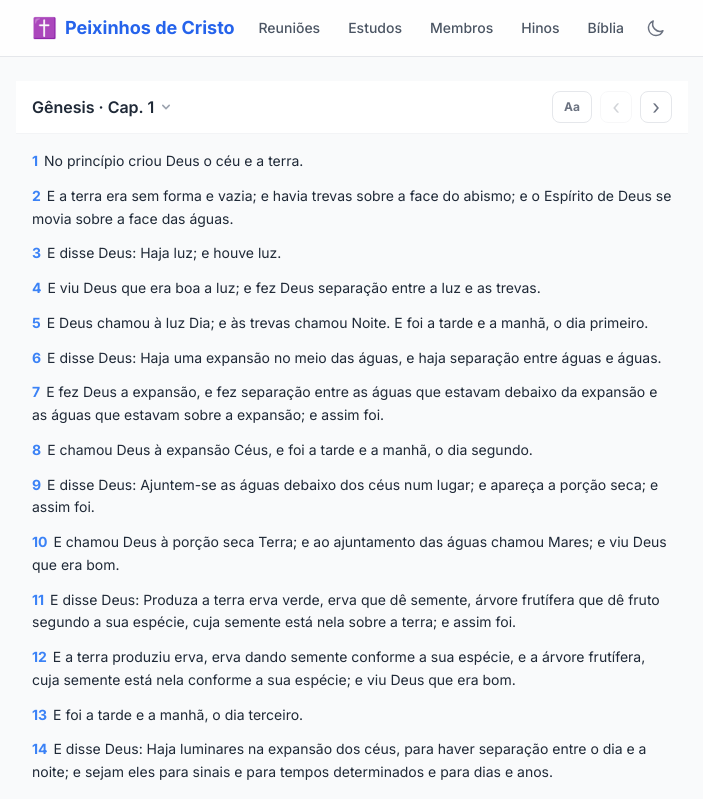
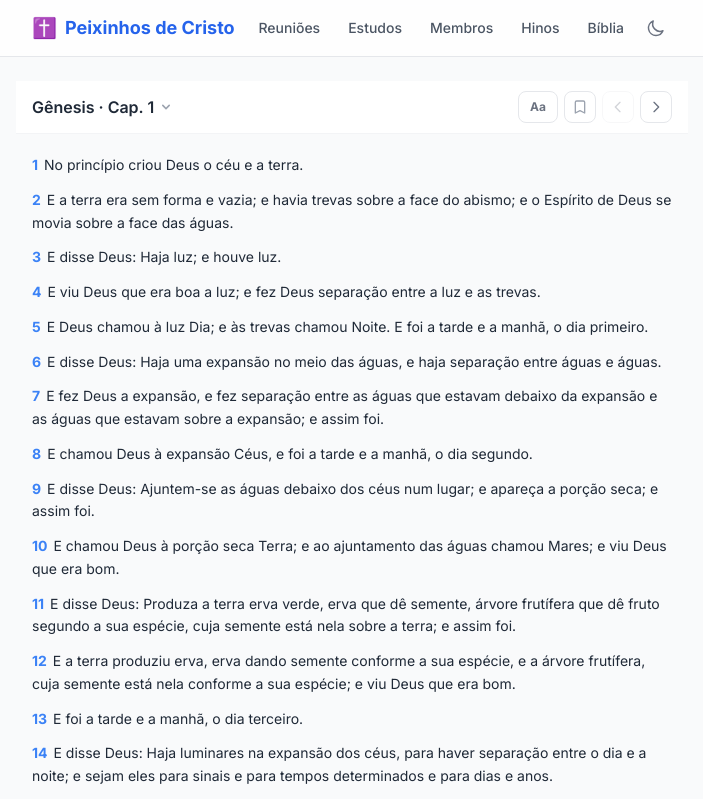
Before and after one commit to Antony19992/gestor-celula, a Next.js app in the folder app-front/: page /biblia in a window 1280 px wide. Shown: the top 799 px of the page, without its empty margins (288-991 px from the left). Built offline with nearby package versions, Linux system fonts and the light colour scheme.

Commit message:
implementação de marcador de pagina e marca texto

```diff
--- a/app-front/src/app/biblia/page.tsx
+++ b/app-front/src/app/biblia/page.tsx
@@ -7,23 +7,61 @@ import { useFontSize } from "@/hooks/useFontSize";
 import { localCache } from "@/lib/local-cache";
 
 const POS_KEY = "biblia-pos";
+const BM_KEY  = "gc:biblia-bm";
+const HL_KEY  = "gc:biblia-hl";
+
+interface Bookmark {
+  abbrev: string;
+  chapter: number;
+  bookName: string;
+}
+
+// ─── Helpers de storage ───────────────────────────────────────────────────────
+
+function loadBookmarks(): Bookmark[] {
+  try { return JSON.parse(localStorage.getItem(BM_KEY) ?? "[]"); } catch { return []; }
+}
+
+function saveBookmarks(bm: Bookmark[]) {
+  try { localStorage.setItem(BM_KEY, JSON.stringify(bm)); } catch {}
+}
+
+function loadHighlights(): Set<string> {
+  try { return new Set(JSON.parse(localStorage.getItem(HL_KEY) ?? "[]")); } catch { return new Set(); }
+}
+
+function saveHighlights(hl: Set<string>) {
+  try { localStorage.setItem(HL_KEY, JSON.stringify([...hl])); } catch {}
+}
+
+// ─── Página principal ─────────────────────────────────────────────────────────
 
 export default function BibliaPage() {
-  const [abbrev, setAbbrev] = useState("gn");
-  const [chapter, setChapter] = useState(0);
-  const [verses, setVerses] = useState<string[]>([]);
-  const [loading, setLoading] = useState(true);
-  const [error, setError] = useState<string | null>(null);
-  const [showModal, setShowModal] = useState(false);
-  const [step, setStep] = useState<"book" | "chapter">("book");
-  const [testament, setTestament] = useState<"AT" | "NT">("AT");
+  const [abbrev, setAbbrev]           = useState("gn");
+  const [chapter, setChapter]         = useState(0);
+  const [verses, setVerses]           = useState<string[]>([]);
+  const [loading, setLoading]         = useState(true);
+  const [error, setError]             = useState<string | null>(null);
+  const [showModal, setShowModal]     = useState(false);
+  const [step, setStep]               = useState<"book" | "chapter">("book");
+  const [testament, setTestament]     = useState<"AT" | "NT">("AT");
   const [pendingAbbrev, setPendingAbbrev] = useState("gn");
+
+  const [bookmarks, setBookmarks]     = useState<Bookmark[]>([]);
+  const [highlights, setHighlights]   = useState<Set<string>>(new Set());
+
   const { fontSize, cycleFontSize } = useFontSize();
 
-  const bookMeta = BIBLE_BOOKS.find((b) => b.abbrev === abbrev)!;
+  const bookMeta   = BIBLE_BOOKS.find((b) => b.abbrev === abbrev)!;
   const pendingMeta = BIBLE_BOOKS.find((b) => b.abbrev === pendingAbbrev)!;
+  const maxChapter = bookMeta?.chapterCount ?? 1;
+  const isBookmarked = bookmarks.some((b) => b.abbrev === abbrev && b.chapter === chapter);
 
+  // ── Restaurar posição e dados persistidos ──────────────────────────────────
   useEffect(() => {
+    setBookmarks(loadBookmarks());
+    setHighlights(loadHighlights());
+
     const saved = localCache.get<{ abbrev: string; chapter: number }>(POS_KEY);
     if (saved?.data) {
       setAbbrev(saved.data.abbrev);
@@ -32,6 +70,7 @@ export default function BibliaPage() {
     }
   }, []);
 
+  // ── Carregar livro ao mudar abbrev ─────────────────────────────────────────
   useEffect(() => {
     let cancelled = false;
     setLoading(true);
@@ -47,18 +86,51 @@ export default function BibliaPage() {
     // eslint-disable-next-line react-hooks/exhaustive-deps
   }, [abbrev]);
 
+  // ── Atualizar versículos ao mudar capítulo ─────────────────────────────────
   useEffect(() => {
     if (loading) return;
-    fetchBibleBook(abbrev).then((chapters) => { setVerses(chapters[chapter] ?? []); });
+    fetchBibleBook(abbrev).then((chapters) => setVerses(chapters[chapter] ?? []));
     localCache.set(POS_KEY, { abbrev, chapter });
     // eslint-disable-next-line react-hooks/exhaustive-deps
   }, [chapter]);
 
-  const openModal = () => {
+  // ── Marcador de página ─────────────────────────────────────────────────────
+  const toggleBookmark = () => {
+    const next = isBookmarked
+      ? bookmarks.filter((b) => !(b.abbrev === abbrev && b.chapter === chapter))
+      : [...bookmarks, { abbrev, chapter, bookName: bookMeta?.name ?? "" }];
+    setBookmarks(next);
+    saveBookmarks(next);
+  };
+
+  const removeBookmark = (bm: Bookmark) => {
+    const next = bookmarks.filter((b) => !(b.abbrev === bm.abbrev && b.chapter === bm.chapter));
+    setBookmarks(next);
+    saveBookmarks(next);
+  };
+
+  const goToBookmark = (bm: Bookmark) => {
+    setPendingAbbrev(bm.abbrev);
+    setAbbrev(bm.abbrev);
+    setChapter(bm.chapter);
+    localCache.set(POS_KEY, { abbrev: bm.abbrev, chapter: bm.chapter });
+    setShowModal(false);
+  };
+
+  // ── Marcador de texto ──────────────────────────────────────────────────────
+  const toggleHighlight = (key: string) => {
+    const next = new Set(highlights);
+    next.has(key) ? next.delete(key) : next.add(key);
+    setHighlights(next);
+    saveHighlights(next);
+  };
+
+  // ── Seletor de livro/capítulo ──────────────────────────────────────────────
+  const openModal = (initialStep: "book" | "chapter" = "book") => {
     const meta = BIBLE_BOOKS.find((b) => b.abbrev === abbrev);
     setTestament(meta?.testament ?? "AT");
     setPendingAbbrev(abbrev);
-    setStep("book");
+    setStep(initialStep);
     setShowModal(true);
   };
 
@@ -82,18 +154,20 @@ export default function BibliaPage() {
     setShowModal(false);
   };
 
+  // ── Classes utilitárias ────────────────────────────────────────────────────
   const fontClass =
     fontSize === "sm" ? "text-sm leading-relaxed" :
-    fontSize === "base" ? "text-base leading-relaxed" :
-    "text-lg leading-relaxed";
+    fontSize === "base" ? "text-base leading-relaxed" : "text-lg leading-relaxed";
 
-  const fontLabel = fontSize === "sm" ? "Aa" : fontSize === "base" ? "Aa+" : "Aa++";
-  const maxChapter = bookMeta?.chapterCount ?? 1;
+  const iconBtnCls =
+    "flex h-8 w-8 shrink-0 items-center justify-center rounded-lg border border-gray-200 text-gray-500 transition-colors hover:bg-gray-50 disabled:opacity-30 dark:border-gray-700 dark:text-gray-400 dark:hover:bg-gray-800";
 
   return (
     <>
-      <div className="sticky top-14 z-30 -mx-4 flex items-center gap-2 border-b border-gray-100 bg-white px-4 py-2.5 dark:border-gray-800 dark:bg-gray-900">
-        <button onClick={openModal} className="flex min-w-0 flex-1 items-center gap-1 text-left">
+      {/* ── Sub-header ──────────────────────────────────────────────────────── */}
+      <div className="sticky top-14 z-30 -mx-4 flex items-center gap-1.5 border-b border-gray-100 bg-white px-4 py-2.5 dark:border-gray-800 dark:bg-gray-900">
+        {/* Título + seletor */}
+        <button onClick={() => openModal("book")} className="flex min-w-0 flex-1 items-center gap-1 text-left">
           <span className="truncate font-semibold text-gray-800 dark:text-gray-100">
             {bookMeta?.name ?? "—"} · Cap. {chapter + 1}
           </span>
@@ -102,21 +176,39 @@ export default function BibliaPage() {
           </svg>
         </button>
 
+        {/* Tamanho da fonte */}
         <button onClick={cycleFontSize} title="Tamanho da fonte"
           className="flex h-8 w-10 shrink-0 items-center justify-center rounded-lg border border-gray-200 text-xs font-bold text-gray-500 transition-colors hover:bg-gray-50 dark:border-gray-700 dark:text-gray-400 dark:hover:bg-gray-800">
-          {fontLabel}
+          {fontSize === "sm" ? "Aa" : fontSize === "base" ? "Aa+" : "Aa++"}
         </button>
 
-        <button onClick={() => setChapter((c) => Math.max(0, c - 1))} disabled={chapter === 0}
-          className="flex h-8 w-8 shrink-0 items-center justify-center rounded-lg border border-gray-200 text-xl text-gray-500 transition-colors hover:bg-gray-50 disabled:opacity-30 dark:border-gray-700 dark:text-gray-400 dark:hover:bg-gray-800">
-          ‹
+        {/* Marcador de página */}
+        <button onClick={toggleBookmark} title={isBookmarked ? "Remover marcador" : "Adicionar marcador"}
+          className={`flex h-8 w-8 shrink-0 items-center justify-center rounded-lg border transition-colors ${
+            isBookmarked
+              ? "border-amber-300 bg-amber-50 text-amber-500 hover:bg-amber-100 dark:border-amber-700 dark:bg-amber-900/30 dark:text-amber-400"
+              : "border-gray-200 text-gray-400 hover:bg-gray-50 dark:border-gray-700 dark:hover:bg-gray-800"
+          }`}>
+          <svg className="h-4 w-4" fill={isBookmarked ? "currentColor" : "none"} viewBox="0 0 24 24" stroke="currentColor">
+            <path strokeLinecap="round" strokeLinejoin="round" strokeWidth={2}
+              d="M5 5a2 2 0 012-2h10a2 2 0 012 2v16l-7-3.5L5 21V5z" />
+          </svg>
         </button>
-        <button onClick={() => setChapter((c) => Math.min(maxChapter - 1, c + 1))} disabled={chapter >= maxChapter - 1}
-          className="flex h-8 w-8 shrink-0 items-center justify-center rounded-lg border border-gray-200 text-xl text-gray-500 transition-colors hover:bg-gray-50 disabled:opacity-30 dark:border-gray-700 dark:text-gray-400 dark:hover:bg-gray-800">
-          ›
+
+        {/* Prev / Next */}
+        <button onClick={() => setChapter((c) => Math.max(0, c - 1))} disabled={chapter === 0} className={iconBtnCls}>
+          <svg className="h-4 w-4" fill="none" viewBox="0 0 24 24" stroke="currentColor">
+            <path strokeLinecap="round" strokeLinejoin="round" strokeWidth={2} d="M15 19l-7-7 7-7" />
+          </svg>
+        </button>
+        <button onClick={() => setChapter((c) => Math.min(maxChapter - 1, c + 1))} disabled={chapter >= maxChapter - 1} className={iconBtnCls}>
+          <svg className="h-4 w-4" fill="none" viewBox="0 0 24 24" stroke="currentColor">
+            <path strokeLinecap="round" strokeLinejoin="round" strokeWidth={2} d="M9 5l7 7-7 7" />
+          </svg>
         </button>
       </div>
 
+      {/* ── Versículos ───────────────────────────────────────────────────────── */}
       <div className="mt-4 pb-8">
         {loading && (
           <div className="flex items-center justify-center gap-2 py-16 text-gray-400 dark:text-gray-500">
@@ -133,27 +225,57 @@ export default function BibliaPage() {
           </div>
         )}
         {!loading && !error && (
-          <div className={`space-y-3 ${fontClass}`}>
-            {verses.map((verse, i) => (
-              <p key={i} className="text-gray-800 dark:text-gray-200">
-                <span className="mr-1.5 font-bold text-blue-500">{i + 1}</span>
+          <div className={`space-y-1 ${fontClass}`}>
+            {verses.map((verse, i) => {
+              const hlKey = `${abbrev}-${chapter}-${i}`;
+              const isHl  = highlights.has(hlKey);
+              return (
+                <p
+                  key={i}
+                  onClick={() => toggleHighlight(hlKey)}
+                  className={`-mx-1 cursor-pointer rounded-lg px-1 py-1 text-gray-800 transition-colors dark:text-gray-200 ${
+                    isHl
+                      ? "bg-amber-100 dark:bg-amber-900/30"
+                      : "hover:bg-gray-50 dark:hover:bg-gray-800/60"
+                  }`}
+                >
+                  <span className={`mr-1.5 font-bold ${isHl ? "text-amber-600 dark:text-amber-400" : "text-blue-500"}`}>
+                    {i + 1}
+                  </span>
                   {verse}
                 </p>
-            ))}
+              );
+            })}
             {verses.length === 0 && (
-              <p className="py-8 text-center text-sm text-gray-400 dark:text-gray-500">Nenhum versículo encontrado.</p>
+              <p className="py-8 text-center text-sm text-gray-400 dark:text-gray-500">
+                Nenhum versículo encontrado.
+              </p>
             )}
           </div>
         )}
       </div>
 
+      {/* ── Modal seletor (livro / capítulo / marcadores) ────────────────────── */}
       {showModal && (
         <div className="fixed inset-0 z-50 flex flex-col justify-end bg-black/50 backdrop-blur-sm" onClick={() => setShowModal(false)}>
           <div className="max-h-[78vh] overflow-hidden rounded-t-2xl bg-white dark:bg-gray-900" onClick={(e) => e.stopPropagation()}>
             {step === "book" ? (
-              <BookSelector testament={testament} onTestamentChange={setTestament} currentAbbrev={abbrev} onSelect={handleBookSelect} />
+              <BookSelector
+                testament={testament}
+                onTestamentChange={setTestament}
+                currentAbbrev={abbrev}
+                bookmarks={bookmarks}
+                onSelect={handleBookSelect}
+                onGoToBookmark={goToBookmark}
+                onRemoveBookmark={removeBookmark}
+              />
             ) : (
-              <ChapterSelector bookMeta={pendingMeta} currentChapter={pendingAbbrev === abbrev ? chapter : -1} onSelect={handleChapterSelect} onBack={() => setStep("book")} />
+              <ChapterSelector
+                bookMeta={pendingMeta}
+                currentChapter={pendingAbbrev === abbrev ? chapter : -1}
+                onSelect={handleChapterSelect}
+                onBack={() => setStep("book")}
+              />
             )}
           </div>
         </div>
@@ -162,28 +284,100 @@ export default function BibliaPage() {
   );
 }
 
+// ─── BookSelector ─────────────────────────────────────────────────────────────
+
+type SelectorTab = "AT" | "NT" | "BM";
+
 function BookSelector({
-  testament, onTestamentChange, currentAbbrev, onSelect,
+  testament, onTestamentChange, currentAbbrev,
+  bookmarks, onSelect, onGoToBookmark, onRemoveBookmark,
 }: {
-  testament: "AT" | "NT"; onTestamentChange: (t: "AT" | "NT") => void;
-  currentAbbrev: string; onSelect: (abbrev: string) => void;
+  testament: "AT" | "NT";
+  onTestamentChange: (t: "AT" | "NT") => void;
+  currentAbbrev: string;
+  bookmarks: Bookmark[];
+  onSelect: (abbrev: string) => void;
+  onGoToBookmark: (bm: Bookmark) => void;
+  onRemoveBookmark: (bm: Bookmark) => void;
 }) {
-  const books = BIBLE_BOOKS.filter((b) => b.testament === testament);
+  const [tab, setTab] = useState<SelectorTab>(testament);
+
+  const handleTabClick = (t: SelectorTab) => {
+    setTab(t);
+    if (t === "AT" || t === "NT") onTestamentChange(t);
+  };
+
+  const books = (tab === "AT" || tab === "NT") ? BIBLE_BOOKS.filter((b) => b.testament === tab) : [];
+
+  const tabCls = (t: SelectorTab) =>
+    `flex-1 py-3 text-sm font-semibold transition-colors ${
+      tab === t
+        ? "border-b-2 border-blue-600 text-blue-600"
+        : "text-gray-500 hover:text-gray-700 dark:text-gray-400 dark:hover:text-gray-200"
+    }`;
+
   return (
     <div className="flex h-full flex-col">
+      {/* Abas */}
       <div className="flex shrink-0 border-b border-gray-100 dark:border-gray-800">
-        {(["AT", "NT"] as const).map((t) => (
-          <button key={t} onClick={() => onTestamentChange(t)}
-            className={`flex-1 py-3.5 text-sm font-semibold transition-colors ${
-              testament === t
-                ? "border-b-2 border-blue-600 text-blue-600"
-                : "text-gray-500 hover:text-gray-700 dark:text-gray-400 dark:hover:text-gray-200"
-            }`}>
-            {t === "AT" ? "Antigo Testamento" : "Novo Testamento"}
+        <button className={tabCls("AT")} onClick={() => handleTabClick("AT")}>Antigo</button>
+        <button className={tabCls("NT")} onClick={() => handleTabClick("NT")}>Novo</button>
+        <button className={tabCls("BM")} onClick={() => handleTabClick("BM")}>
+          <span className="flex items-center justify-center gap-1">
+            <svg className="h-3.5 w-3.5" fill="currentColor" viewBox="0 0 24 24">
+              <path d="M5 5a2 2 0 012-2h10a2 2 0 012 2v16l-7-3.5L5 21V5z" />
+            </svg>
+            Salvos
+            {bookmarks.length > 0 && (
+              <span className="ml-0.5 rounded-full bg-amber-100 px-1.5 text-xs font-bold text-amber-600 dark:bg-amber-900/40 dark:text-amber-400">
+                {bookmarks.length}
+              </span>
+            )}
+          </span>
         </button>
+      </div>
+
+      {/* Conteúdo */}
+      <div className="overflow-y-auto p-3">
+        {tab === "BM" ? (
+          bookmarks.length === 0 ? (
+            <div className="py-10 text-center">
+              <svg className="mx-auto mb-3 h-10 w-10 text-gray-200 dark:text-gray-700" fill="none" viewBox="0 0 24 24" stroke="currentColor">
+                <path strokeLinecap="round" strokeLinejoin="round" strokeWidth={1.5} d="M5 5a2 2 0 012-2h10a2 2 0 012 2v16l-7-3.5L5 21V5z" />
+              </svg>
+              <p className="text-sm text-gray-400 dark:text-gray-500">Nenhum marcador salvo ainda.</p>
+              <p className="mt-1 text-xs text-gray-400 dark:text-gray-500">Toque no ★ para salvar um capítulo.</p>
+            </div>
+          ) : (
+            <ul className="space-y-1">
+              {bookmarks.map((bm, i) => (
+                <li key={i} className="flex items-center gap-2 rounded-lg px-2 py-2.5 hover:bg-gray-50 dark:hover:bg-gray-800">
+                  <button
+                    onClick={() => onGoToBookmark(bm)}
+                    className="flex min-w-0 flex-1 items-center gap-3 text-left"
+                  >
+                    <svg className="h-4 w-4 shrink-0 text-amber-500" fill="currentColor" viewBox="0 0 24 24">
+                      <path d="M5 5a2 2 0 012-2h10a2 2 0 012 2v16l-7-3.5L5 21V5z" />
+                    </svg>
+                    <span>
+                      <span className="font-semibold text-gray-800 dark:text-gray-100">{bm.bookName}</span>
+                      <span className="ml-1.5 text-sm text-gray-500 dark:text-gray-400">Capítulo {bm.chapter + 1}</span>
+                    </span>
+                  </button>
+                  <button
+                    onClick={() => onRemoveBookmark(bm)}
+                    className="shrink-0 rounded-lg p-1.5 text-gray-300 transition-colors hover:bg-red-50 hover:text-red-400 dark:text-gray-600 dark:hover:bg-red-900/20"
+                    title="Remover marcador"
+                  >
+                    <svg className="h-4 w-4" fill="none" viewBox="0 0 24 24" stroke="currentColor">
+                      <path strokeLinecap="round" strokeLinejoin="round" strokeWidth={2} d="M6 18L18 6M6 6l12 12" />
+                    </svg>
+                  </button>
+                </li>
               ))}
-      </div>
-      <div className="overflow-y-auto p-3">
+            </ul>
+          )
+        ) : (
           <div className="grid grid-cols-3 gap-1.5">
             {books.map((book) => (
               <button key={book.abbrev} onClick={() => onSelect(book.abbrev)}
@@ -196,10 +390,13 @@ function BookSelector({
               </button>
             ))}
           </div>
+        )}
       </div>
     </div>
   );
 }
+
+// ─── ChapterSelector ──────────────────────────────────────────────────────────
 
 function ChapterSelector({
   bookMeta, currentChapter, onSelect, onBack,
```
Lines whose indentation alone changed are shown as unchanged.
